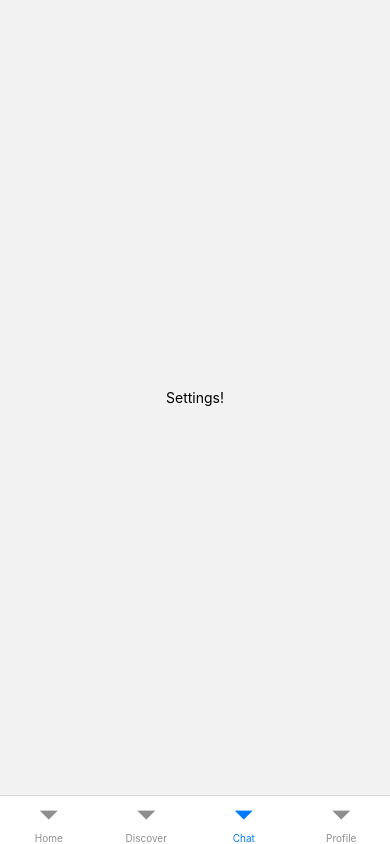
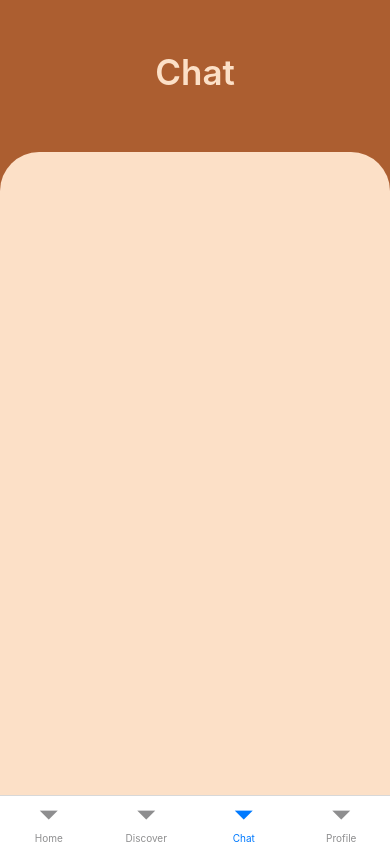
Before and after one commit to nahushvatsa/Together, a React Native app: screen /Chat in a window 390 px wide. Built offline with nearby package versions, Linux system fonts and the light colour scheme.

Commit message:
fix color screens

```diff
--- a/App.tsx
+++ b/App.tsx
@@ -13,19 +13,12 @@ import {Text, View} from 'react-native';
 import Home from './screens/Home';
 import SignIn from './screens/SignIn';
 import Discover from './screens/Discover';
+import Chat from './screens/Chat';
 
 import {createBottomTabNavigator} from '@react-navigation/bottom-tabs';
 import {NavigationContainer} from '@react-navigation/native';
 
 const Tab = createBottomTabNavigator();
-
-function Chat() {
-  return (
-    <View style={{flex: 1, justifyContent: 'center', alignItems: 'center'}}>
-      <Text>Settings!</Text>
-    </View>
-  );
-}
 
 function Profile() {
   return (
--- /dev/null
+++ b/screens/Chat.tsx
@@ -0,0 +1,43 @@
+import {Dimensions, Text, View} from 'react-native';
+import React from 'react';
+
+const width = Dimensions.get('window').width;
+const height = Dimensions.get('window').height;
+
+export default function Chat() {
+    return (
+        <View
+            style={{
+                backgroundColor: '#AC5E30',
+                flex: 1,
+                flexDirection: 'column',
+                paddingTop: height * 0.06,
+            }}>
+            <Text
+                style={{
+                    flex: 1,
+                    color: '#fce0c7',
+                    fontSize: 35,
+                    fontWeight: '600',
+                    textAlign: 'center',
+                }}>
+                Chat
+            </Text>
+            <View
+                style={{
+                    flex: 1,
+                    position: 'absolute',
+                    left: 0,
+                    marginTop: height * 0.12,
+                    backgroundColor: '#fce0c7',
+                    borderRadius: width * 0.1,
+                    height: height,
+                    width: width,
+                    paddingHorizontal: width * 0.05,
+                    paddingTop: height * 0.02,
+                    flexDirection: 'column',
+                }}
+            />
+        </View>
+    );
+}
--- a/screens/Discover.tsx
+++ b/screens/Discover.tsx
@@ -1,14 +1,15 @@
-import {Dimensions, Text, View} from 'react-native';
+import {Dimensions, StyleSheet, Text, View} from 'react-native';
 import React from 'react';
 
 const width = Dimensions.get('window').width;
 const height = Dimensions.get('window').height;
 
+
 export default function Discover() {
   return (
     <View
       style={{
-        backgroundColor: '#03045E',
+        backgroundColor: '#AC5E30',
         flex: 1,
         flexDirection: 'column',
         paddingTop: height * 0.06,
@@ -16,9 +17,9 @@ export default function Discover() {
       <Text
         style={{
           flex: 1,
-          color: '#FFF',
-          fontSize: 30,
-          fontWeight: '400',
+          color: '#fce0c7',
+          fontSize: 35,
+          fontWeight: '600',
           textAlign: 'center',
         }}>
         Discover
@@ -29,7 +30,7 @@ export default function Discover() {
           position: 'absolute',
           left: 0,
           marginTop: height * 0.12,
-          backgroundColor: '#FFF',
+          backgroundColor: '#fce0c7',
           borderRadius: width * 0.1,
           height: height,
           width: width,
--- a/screens/Home.tsx
+++ b/screens/Home.tsx
@@ -8,7 +8,7 @@ export default function Home() {
   return (
     <View
       style={{
-        backgroundColor: '#03045E',
+        backgroundColor: '#AC5E30',
         flex: 1,
         flexDirection: 'column',
         paddingTop: height * 0.06,
@@ -16,9 +16,9 @@ export default function Home() {
       <Text
         style={{
           flex: 1,
-          color: '#FFF',
-          fontSize: 30,
-          fontWeight: '400',
+          color: '#fce0c7',
+          fontSize: 35,
+          fontWeight: '600',
           textAlign: 'center',
         }}>
         Home
@@ -29,7 +29,7 @@ export default function Home() {
           position: 'absolute',
           left: 0,
           marginTop: height * 0.12,
-          backgroundColor: '#FFF',
+          backgroundColor: '#fce0c7',
           borderRadius: width * 0.1,
           height: height,
           width: width,
--- a/screens/SignIn.tsx
+++ b/screens/SignIn.tsx
@@ -27,7 +27,7 @@ export default function SignIn() {
 
   return (
     <View style={styles.container}>
-      <Text style={styles.title}>Log In</Text>
+      <Text style={styles.title}>Sign In</Text>
       <View style={styles.overlay}>
         <View style={styles.centeredView}>
           <TextInput
--- a/screens/SignInStyle.tsx
+++ b/screens/SignInStyle.tsx
@@ -2,13 +2,13 @@ import {StyleSheet} from 'react-native';
 import {Dimensions} from 'react-native';
 const {width, height} = Dimensions.get('window');
 import colors from '../config/colors';
-const primary = colors.white;
+const primary = '#fce0c7';
 const secondary = colors.black;
 const inputColor = colors.gray;
 
 const styles = StyleSheet.create({
   container: {
-    backgroundColor: colors.blue,
+    backgroundColor: '#AC5E30',
     flex: 1,
     flexDirection: 'column',
   },
@@ -25,15 +25,15 @@ const styles = StyleSheet.create({
     paddingTop: height * 0.02,
   },
   title: {
-    fontSize: 30,
+    fontSize: 35,
     color: primary,
     marginTop: height * 0.06,
-    fontWeight: '200',
+    fontWeight: '600',
     textAlign: 'center',
   },
   input: {
     borderWidth: 1,
-    borderColor: colors.light,
+    borderColor: colors.gray,
     borderRadius: 12,
     width: width * 0.8,
     alignSelf: 'center',
@@ -44,14 +44,14 @@ const styles = StyleSheet.create({
     fontWeight: '700',
   },
   forgotPwd: {
-    color: colors.blue,
+    color: colors.black,
     marginVertical: 5,
     fontSize: 12,
     fontWeight: '700',
     alignSelf: 'flex-end',
   },
   signInButton: {
-    backgroundColor: colors.blue,
+    backgroundColor: '#AC5E30',
     color: primary,
     marginTop: height * 0.015,
     borderRadius: height * 0.05,
@@ -59,10 +59,10 @@ const styles = StyleSheet.create({
     alignSelf: 'center',
   },
   signInButtonText: {
-    fontSize: 15,
+    fontSize: 18,
     color: primary,
     margin: height * 0.025,
-    fontWeight: '400',
+    fontWeight: '700',
     textAlign: 'center',
   },
   noAccountView: {
```
Also changed, not shown: 1 other file (tests, documents, lock files or other folders).
